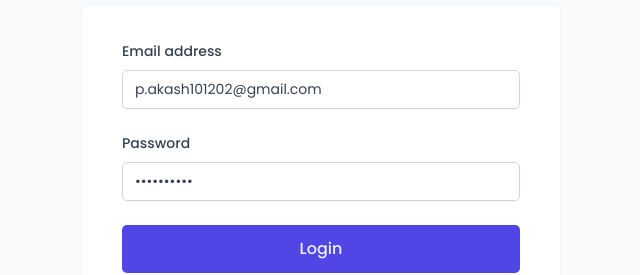
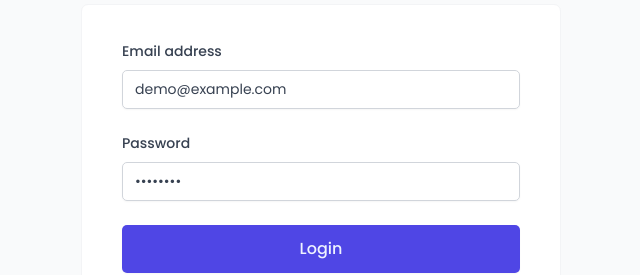
Before and after one commit to Akash101202/HavenOasis, a React (Vite) app: page /login in a window 1280 px wide. Shown: the part 589-864 px from the top of the page, without its empty margins (319-959 px from the left). Built offline with nearby package versions, Linux system fonts and the light colour scheme; a web font is replaced by a local one.

Commit message:
email update

```diff
--- a/src/features/authentication/LoginForm.jsx
+++ b/src/features/authentication/LoginForm.jsx
@@ -7,8 +7,8 @@ import { useLogin } from "./useLogin";
 import SpinnerMini from "../../ui/SpinnerMini";
 
 function LoginForm() {
-  const [email, setEmail] = useState("p.akash101202@gmail.com");
-  const [password, setPassword] = useState("rubicks@10");
+  const [email, setEmail] = useState("demo@example.com");
+  const [password, setPassword] = useState("12345678");
   const { login, isLoading } = useLogin();
   function handleSubmit(e) {
     e.preventDefault();
```
